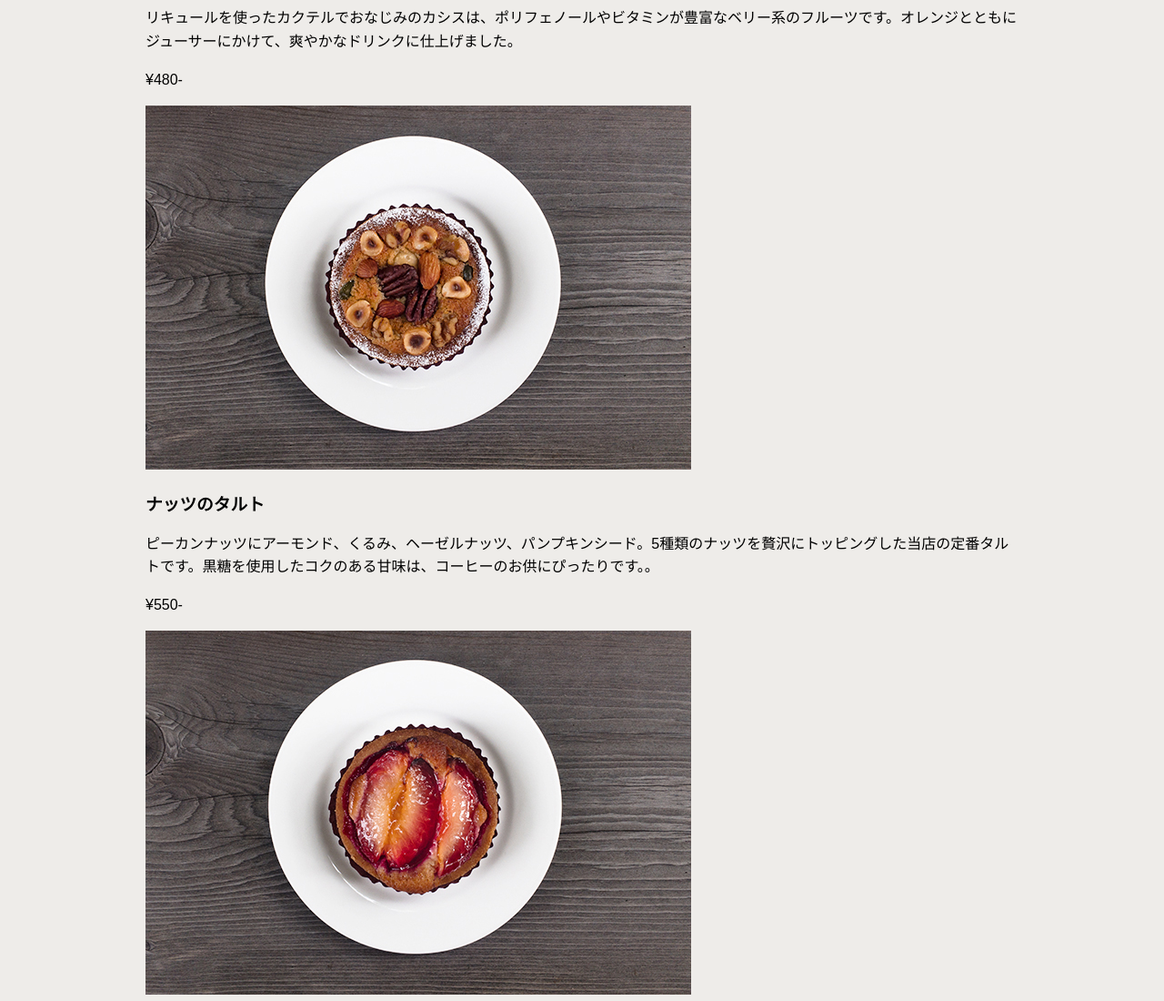
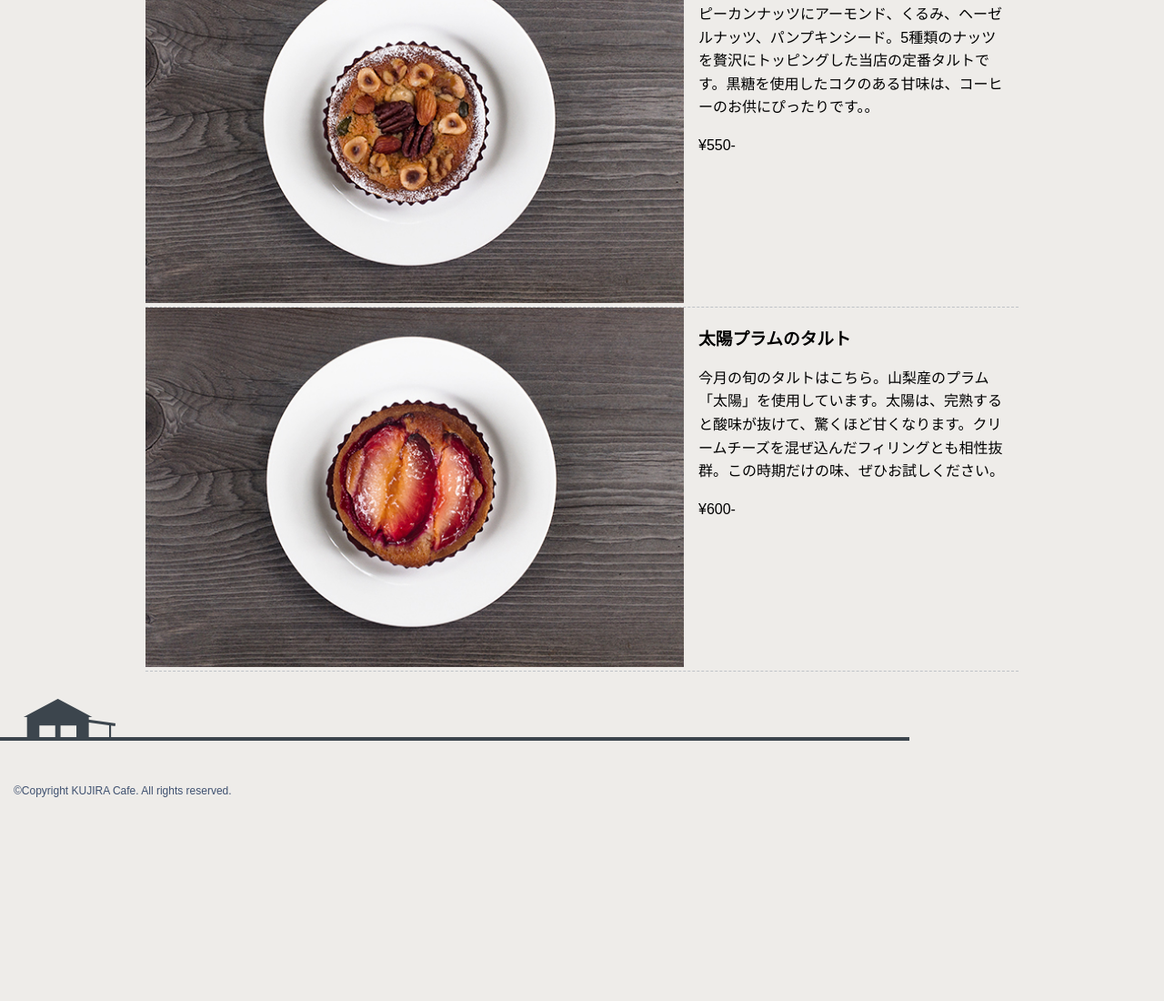
Before and after one commit to kuro48/KUJIRACafe_practice, a plain HTML site: page menu.html in a window 1280 px wide. Shown: the part 1286-2386 px from the top of the page at 91% size. After the commit the page ends 2197 px from the top, so only its background shows below. Drawn offline with Linux system fonts and the light colour scheme.

Commit message:
コミット

```diff
--- a/menu.html
+++ b/menu.html
@@ -27,7 +27,7 @@
     <main>
       <h2>メニュー</h2>
       <div　class="menu-block">
-        <div class="menu-itemm">
+        <div class="menu-item">
           <div class="menu-photo"><img src="images/menu-photo1.jpg" alt=""></div>
           <div class="menu-text">
             <h3>カシスとオレンジのジュース</h3>
@@ -35,17 +35,17 @@
             <p>&yen;480-</p>
           </div>
         </div>
-        <div class="menu-itemm">
+        <div class="menu-item">
           <div class="menu-photo"><img src="images/menu-photo2.jpg" alt=""></div>
-          <div class="mmenu-text">
+          <div class="menu-text">
             <h3>ナッツのタルト</h3>
             <p>ピーカンナッツにアーモンド、くるみ、ヘーゼルナッツ、パンプキンシード。5種類のナッツを贅沢にトッピングした当店の定番タルトです。黒糖を使用したコクのある甘味は、コーヒーのお供にぴったりです。。</p>
             <p>&yen;550-</p>
           </div>
         </div>
-        <div class="menu-itemm">
+        <div class="menu-item">
           <div class="menu-photo"><img src="images/menu-photo3.jpg" alt=""></div>
-          <div class="mmenu-text">
+          <div class="menu-text">
             <h3>太陽プラムのタルト</h3>
             <p>今月の旬のタルトはこちら。山梨産のプラム「太陽」を使用しています。太陽は、完熟すると酸味が抜けて、驚くほど甘くなります。クリームチーズを混ぜ込んだフィリングとも相性抜群。この時期だけの味、ぜひお試しください。
 </p>
@@ -55,7 +55,7 @@
       </div>
     </main>
     <footer class="footer">
-      <p>&Copy;Copyright KUJIRA Cafe. All rights reserved.</p>
+      <p>&copy;Copyright KUJIRA Cafe. All rights reserved.</p>
     </footer>
   </div>
 </body>
```
